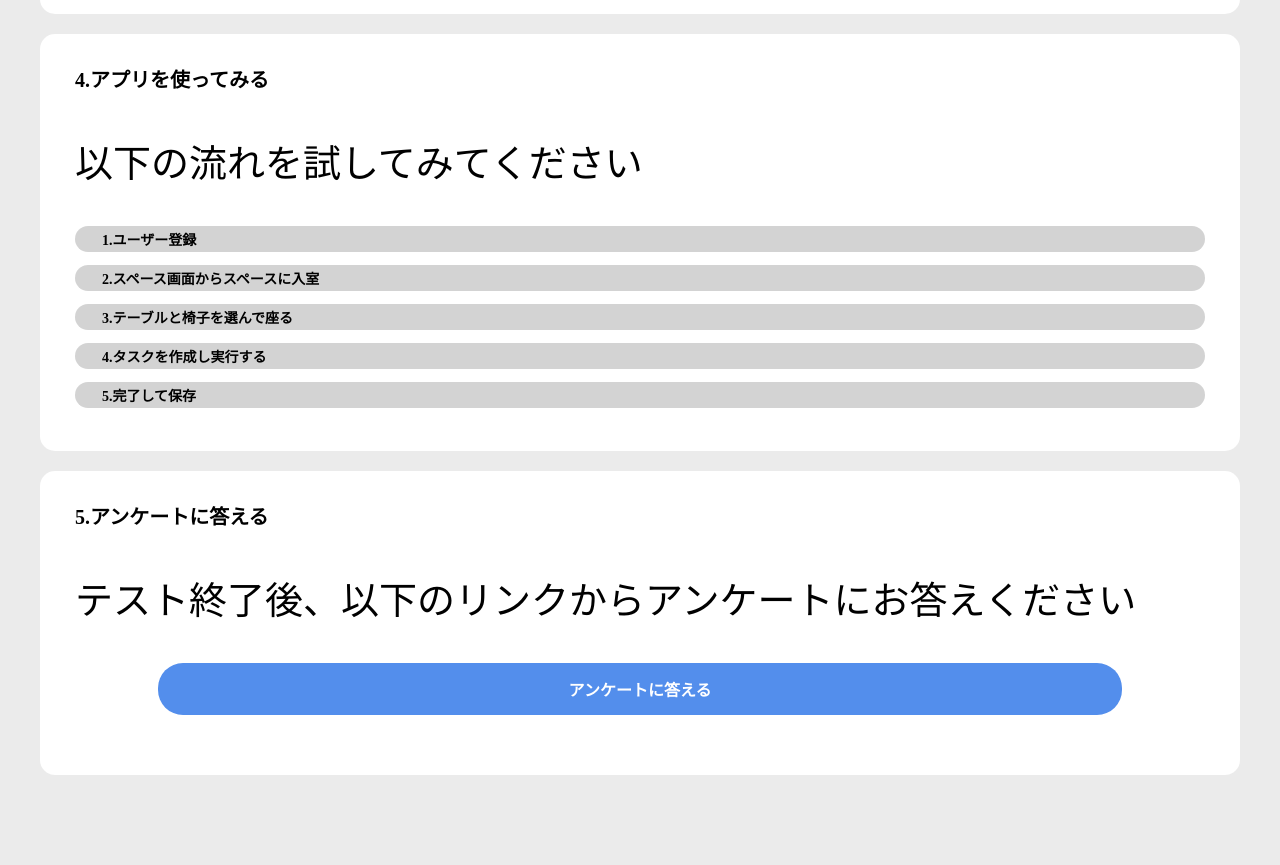
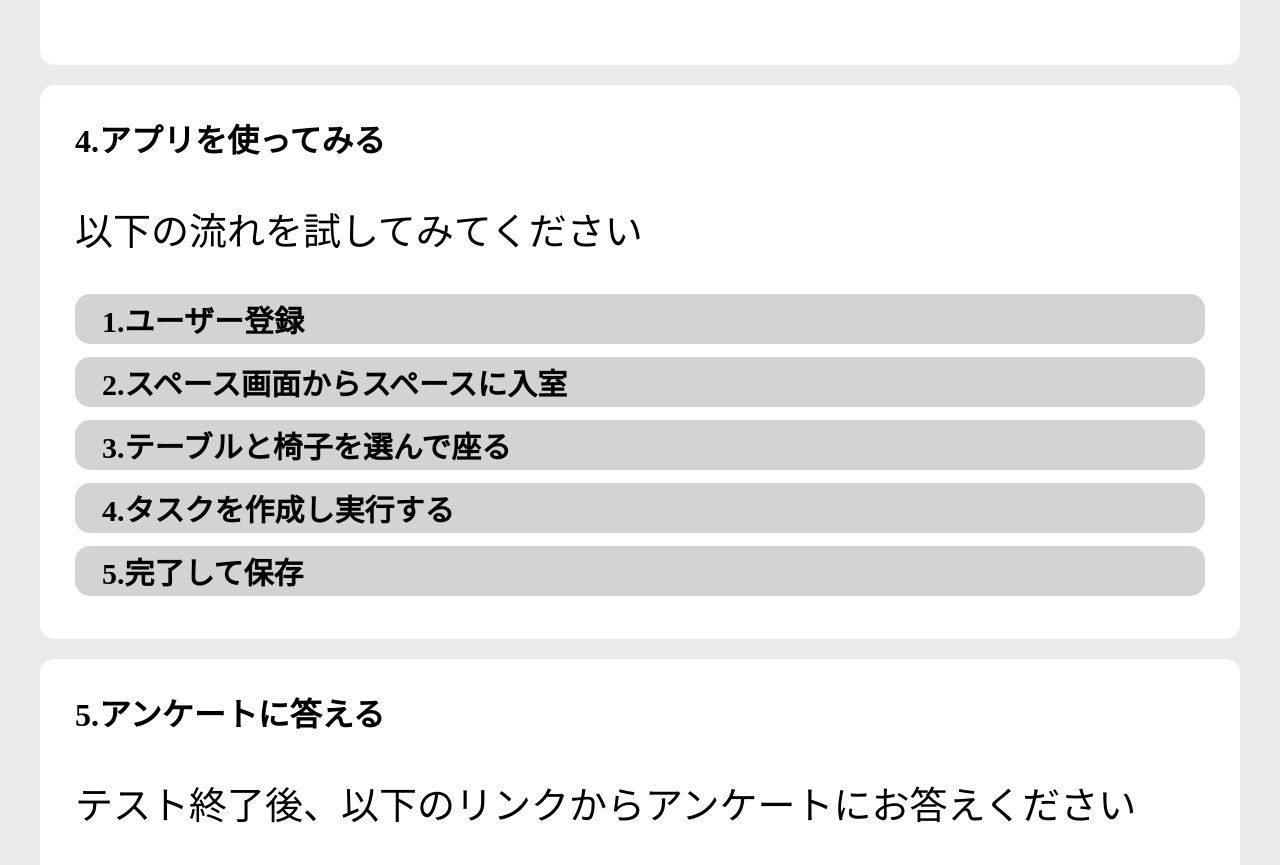
Before and after one commit to TakashiOda/studin_space.github.io, a plain HTML site: page _site/index.html in a window 1280 px wide. Shown: the part 3799-4664 px from the top of the page. Drawn offline with Linux system fonts and the light colour scheme.

Commit message:
fonbtsize5

```diff
--- a/_site/index.html
+++ b/_site/index.html
@@ -123,7 +123,7 @@
   }
   h5.list_title {
     margin: 5px 0 40px;
-    font-size: 20px;
+    font-size: 32px;
   }
   img.icon_image {
     width: 120px;
@@ -175,7 +175,7 @@
     border-radius: 15px;
     padding: 3px 27px;
     margin-bottom: 13px;
-    font-size: 14px;
+    font-size: 30px;
     font-weight: bold;
   }
   .form_link_box a {
@@ -188,6 +188,7 @@
     border-radius: 25px;
     color: #fff;
     font-weight: bold;
+    font-size: 34px;
   }
   p.arrow {
     text-align: center;
```
Also changed, not shown: index.html (+3 -2 lines).
